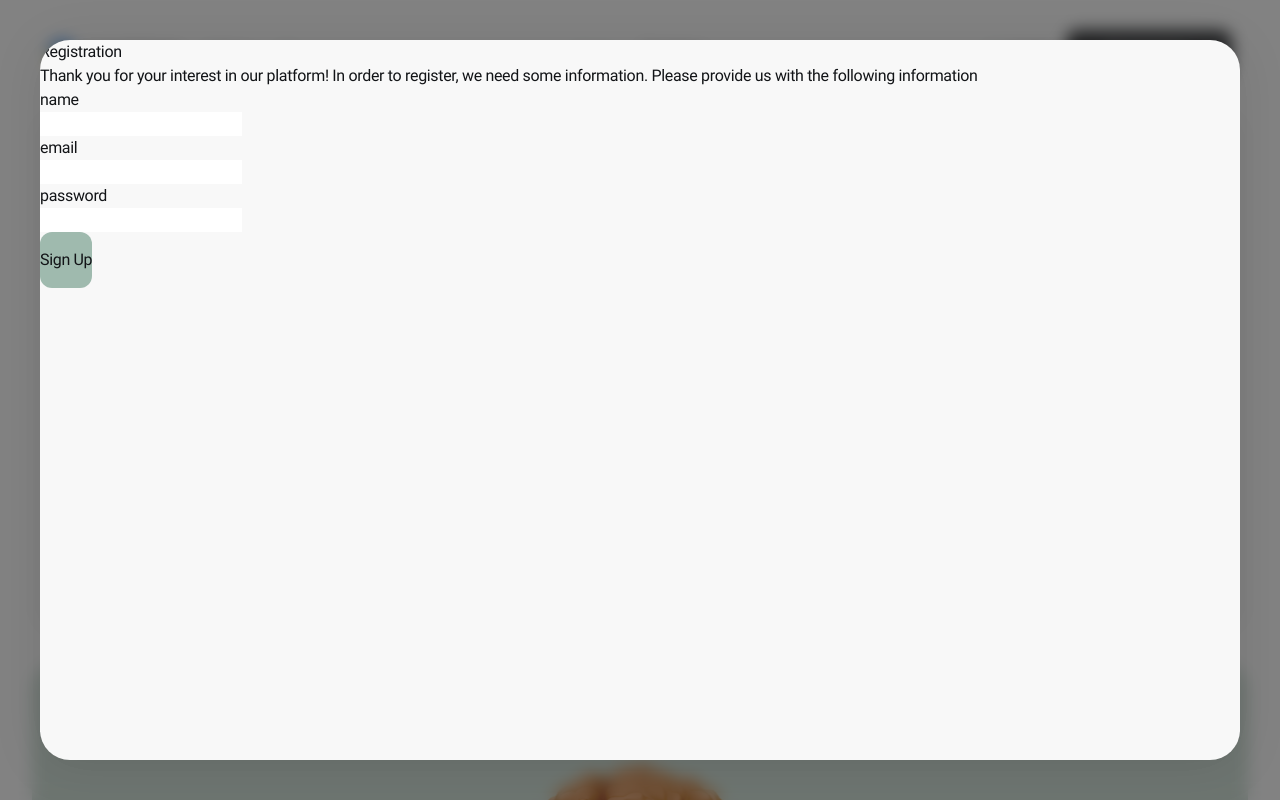
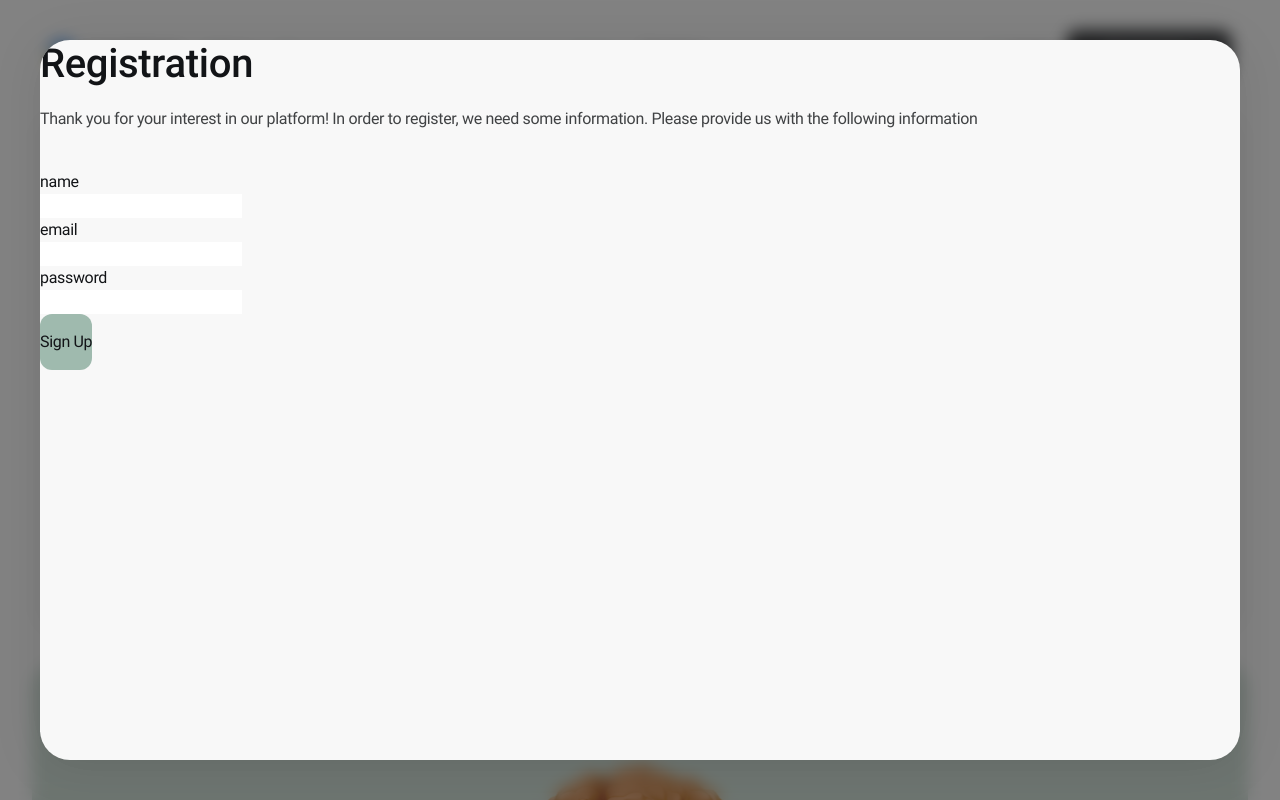
Before and after one commit to anastasiia-riabokon/LearnLingo, a React (Vite) app: page / in a window 1280 px wide. Both pictures are taken after a click on the button "Registration". Shown: the top 800 px of the page. Built offline with nearby package versions, Linux system fonts and the light colour scheme; no server answers.

Commit message:
feat: added validation for auth

```diff
--- a/package.json
+++ b/package.json
@@ -23,7 +23,8 @@
     "react-redux": "^9.1.2",
     "react-router-dom": "^6.27.0",
     "react-select": "^5.8.1",
-    "redux-persist": "^6.0.0"
+    "redux-persist": "^6.0.0",
+    "yup": "^1.4.0"
   },
   "devDependencies": {
     "@eslint/js": "^9.11.1",
--- a/src/components/Forms/FormAuth.jsx
+++ b/src/components/Forms/FormAuth.jsx
@@ -1,15 +1,16 @@
 import CustomButton from "../Custom/CustomButton";
 import FieldAuth from "./FieldAuth";
 
-const FormAuth = ({fields, title, btnText, textInfo, onSubmit}) => {
+const FormAuth = ({fields, title, btnText, textInfo, onSubmit, errors}) => {
   return (
     <form onSubmit={onSubmit}>
-      <h2>{title}</h2>
-      <p>{textInfo}</p>
+      <h2 className="text-[40px] font-medium leading-[1.2] mb-[20px]">{title}</h2>
+      <p className="text-[rgba(18,20,23,0.8)] leading-[1.375] mb-[40px]">{textInfo}</p>
       <ul>
         {fields.map((field, i) => (
           <li key={i + Math.random()}>
             <FieldAuth type={field.type} label={field.label} register={field.register} />
+            {errors[field.register.name] && <p>{errors[field.register.name].message}</p>}
           </li>
         ))}
       </ul>
--- a/src/components/Forms/SignInForm.jsx
+++ b/src/components/Forms/SignInForm.jsx
@@ -1,11 +1,18 @@
 import {useDispatch} from "react-redux";
 import {useForm} from "react-hook-form";
+import {yupResolver} from "@hookform/resolvers/yup";
 import FormAuth from "./FormAuth";
 import {signInUser} from "../../redux/auth/operations";
+import {schemaLogin} from "../../helpers/validateSchema";
 
 const SignInForm = ({onClose}) => {
   const dispatch = useDispatch();
-  const {reset, handleSubmit, register} = useForm();
+  const {
+    reset,
+    handleSubmit,
+    register,
+    formState: {errors},
+  } = useForm({resolver: yupResolver(schemaLogin)});
 
   const onSubmit = (data) => {
     const user = {
@@ -23,6 +30,7 @@ const SignInForm = ({onClose}) => {
       <FormAuth
         onSubmit={handleSubmit(onSubmit)}
         title={"Log In"}
+        errors={errors}
         textInfo={
           "Welcome back! Please enter your credentials to access your account and continue your search for an teacher."
         }
--- a/src/components/Forms/SignUpForm.jsx
+++ b/src/components/Forms/SignUpForm.jsx
@@ -1,10 +1,17 @@
 import {useForm} from "react-hook-form";
+import {yupResolver} from "@hookform/resolvers/yup";
 import FormAuth from "./FormAuth";
 import {useDispatch} from "react-redux";
 import {signUpUser} from "../../redux/auth/operations";
+import {schemaRegister} from "../../helpers/validateSchema";
 
 const SignUpForm = ({onClose}) => {
-  const {reset, handleSubmit, register} = useForm();
+  const {
+    reset,
+    handleSubmit,
+    register,
+    formState: {errors},
+  } = useForm({resolver: yupResolver(schemaRegister)});
   const dispatch = useDispatch();
 
   const onSubmit = (data) => {
@@ -21,6 +28,7 @@ const SignUpForm = ({onClose}) => {
     <FormAuth
       onSubmit={handleSubmit(onSubmit)}
       title={"Registration"}
+      errors={errors}
       textInfo={
         "Thank you for your interest in our platform! In order to register, we need some information. Please provide us with the following information"
       }
--- /dev/null
+++ b/src/helpers/validateSchema.js
@@ -0,0 +1,36 @@
+import * as Yup from "yup";
+
+export const schemaRegister = Yup.object({
+  name: Yup.string()
+    .trim()
+    .required("Name is required")
+    .min(3, "Name must be at least 3 characters")
+    .max(15, "Name must be no more than 15 characters"),
+  email: Yup.string()
+    .trim()
+    .required("Email is required")
+    .matches(/^\w+([\.-]?\w+)*@\w+([\.-]?\w+)*(\.\w{2,3})+$/, "Invalid email address"),
+  password: Yup.string()
+    .required("Password is required")
+    .min(6, "Password must be at least 6 characters")
+    .max(12, "Password must not exceed 12 characters")
+    .matches(
+      /^(?=.*[0-9])(?=.*[a-z])(?!.* ).{6,12}$/,
+      "Password must have a number, a letter, and no spaces"
+    ),
+});
+
+export const schemaLogin = Yup.object({
+  email: Yup.string()
+    .trim()
+    .required("Email is required")
+    .matches(/^\w+([\.-]?\w+)*@\w+([\.-]?\w+)*(\.\w{2,3})+$/, "Invalid email address"),
+  password: Yup.string()
+    .required("Password is required")
+    .min(6, "Password must be at least 6 characters")
+    .max(12, "Password must not exceed 12 characters")
+    .matches(
+      /^(?=.*[0-9])(?=.*[a-z])(?!.* ).{6,12}$/,
+      "Password must have a number, a letter, and no spaces"
+    ),
+});
```
Also changed, not shown: 1 other file (tests, documents, lock files or other folders).
